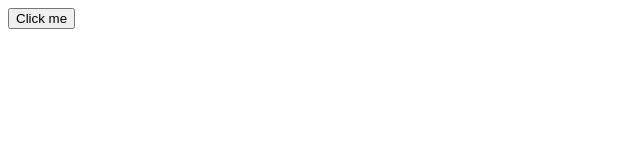
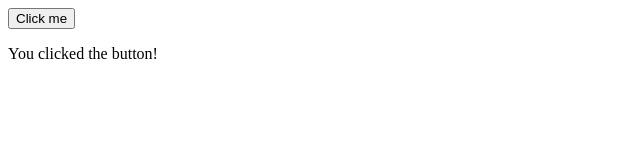
Before and after one commit to sabuat/js-basic, a plain HTML site: page index.html in a window 1280 px wide. Both pictures are taken after a click on the button "Click me". Shown: the whole page, without its empty margins (0-640 px from the left). Drawn offline with Linux system fonts and the light colour scheme.

Commit message:
Changes to be committed: 	modified:   index.html 	new file:   index2.html 	new file:   script.js
Changes not staged for commit:
	deleted:    index.html
	deleted:    index2.html
	deleted:    script.js

Untracked files:
	part1/

```diff
--- a/index.html
+++ b/index.html
@@ -4,6 +4,21 @@
     <meta charset="utf-8">
     <meta name="viewport" content="width=device-width">
     <title>Apply JavaScript example</title>
+    <script>
+        document.addEventListener("DOMContentLoaded", function () {
+                function createParagraph() {
+                    let para = document.createElement("p");
+                    para.textContent = "You clicked the button!";
+                    document.body.appendChild(para);
+                }
+
+                const buttons = document.querySelectorAll("button");
+
+                for (let i = 0; i < buttons.length; i++) {
+                    buttons[i].addEventListener("click", createParagraph);
+                }
+            });
+      </script>
   </head>
   <body>
     <button>Click me</button>
```
Also changed, not shown: index2.html (added, +12 -0 lines), script.js (added, +11 -0 lines).
